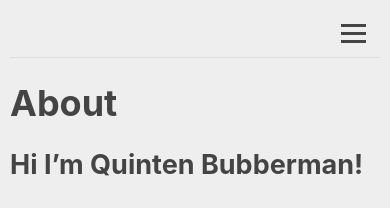
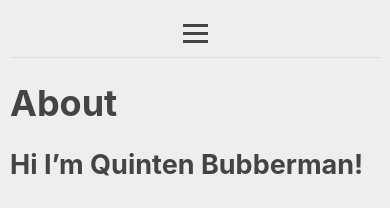
Before and after one commit to bakjedev/bakjedev.github.io, a Jekyll site: the page built from index.md, in a window 390 px wide. Shown: the top 208 px of the page. Built offline with Jekyll 4.4.1, drawn with Linux system fonts in a browser that asks for light colours.

Commit message:
Move burger back to left and add divider line in burger menu

```diff
--- a/_layouts/default.html
+++ b/_layouts/default.html
@@ -17,11 +17,15 @@
       <a href="/assets/Resume-Quinten-Bubberman.pdf" target="_blank">Resume</a>
     </div>
 
+    <hr class="menu-divider">
+
     <nav>
       <a href="/">Home</a>
       <a href="/projects">Projects</a>
       <a href="/pages">Posts</a>
     </nav>
+
+    <hr class="menu-divider">
 
     <div class="stuff-right">
       <a href="https://github.com/bakjedev">Github</a>
--- a/assets/style.css
+++ b/assets/style.css
@@ -167,13 +167,16 @@
   transition: all 0.3s;
 }
 
+.menu-divider {
+  display: none;
+}
+
 @media (max-width: 600px) {
   body {
     margin: auto;
   }
   .burger {
     display: flex;
-    align-self: flex-end;
   }
   .top-bar {
     position: static;
@@ -201,6 +204,13 @@
   .top-bar.open .stuff-right {
     border-top: 1px solid #ddd;
   }
+  .top-bar.open .menu-divider {
+    display: block;
+    width: 80%;
+    border: none;
+    border-top: 1px solid #ddd;
+    margin: 4px 0;
+  }
   .post-grid {
     grid-template-columns: 1fr;
   }
```
